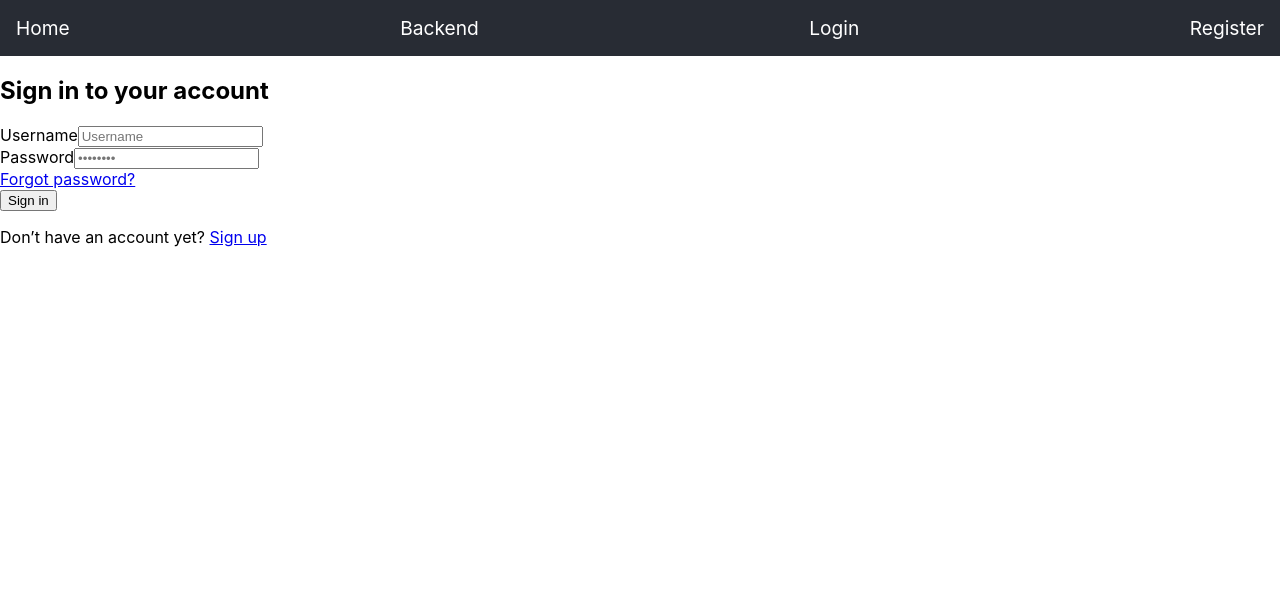
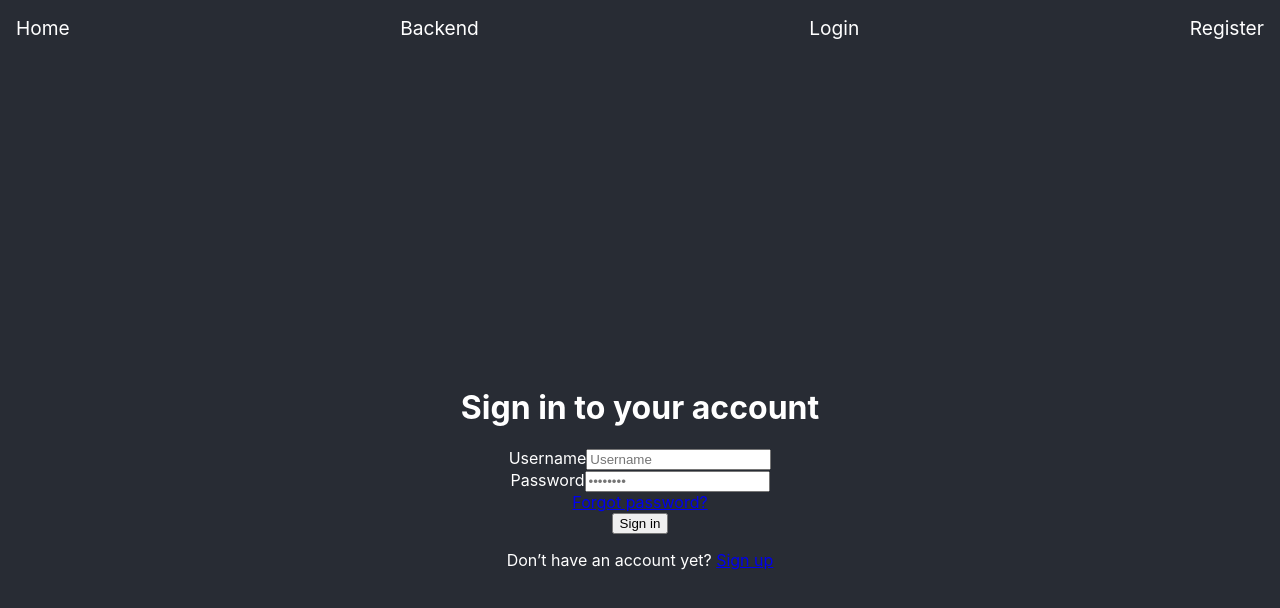
Before and after one commit to Bo1ek/TaskFleetFrontend, a React (Create React App) app: page /login in a window 1280 px wide. Shown: the top 608 px of the page. Built offline with nearby package versions, Linux system fonts and the light colour scheme.

Commit message:
Small changes in styling.

```diff
--- a/src/pages/LoginPage.tsx
+++ b/src/pages/LoginPage.tsx
@@ -3,6 +3,8 @@ import * as Yup from "yup";
 import { yupResolver } from "@hookform/resolvers/yup";
 import { useAuth } from "../context/useAuth";
 import { useForm } from "react-hook-form";
+import styles from "../styles/styles";
+import { Link } from "react-router-dom";
 
 type Props = {};
 
@@ -29,7 +31,7 @@ const LoginPage = (props: Props) => {
   };
 
   return (
-    <section className="bg-gray-50 dark:bg-gray-900">
+    <div style={styles.app}>
     <div className="flex flex-col items-center justify-center px-6 py-8 mx-auto md:h-screen lg:py-0">
       <div className="w-full bg-white rounded-lg shadow dark:border md:mb-20 sm:max-w-md xl:p-0 dark:bg-gray-800 dark:border-gray-700">
         <div className="p-6 space-y-4 md:space-y-6 sm:p-8">
@@ -85,18 +87,18 @@ const LoginPage = (props: Props) => {
             </button>
             <p className="text-sm font-light text-gray-500 dark:text-gray-400">
               Don’t have an account yet?{" "}
-              <a
-                href="#"
-                className="font-medium text-primary-600 hover:underline dark:text-primary-500"
-              >
-                Sign up
-              </a>
+              <Link
+              to="/register"
+              className="text-primary-600 hover:underline dark:text-primary-500 font-medium"
+            >
+              Sign up
+            </Link>
             </p>
           </form>
         </div>
       </div>
     </div>
-  </section>
+  </div>
   )
 };
 
--- a/src/pages/Register.tsx
+++ b/src/pages/Register.tsx
@@ -3,6 +3,7 @@ import * as Yup from "yup";
 import { yupResolver } from "@hookform/resolvers/yup";
 import { useAuth } from "../context/useAuth";
 import { useForm } from "react-hook-form";
+import styles from "../styles/styles";
 
 type Props = {};
 
@@ -48,7 +49,7 @@ const Register = (props: Props) => {
   };
 
   return (
-    <section className="bg-gray-50 dark:bg-gray-900">
+    <div style={styles.app}>
       <div className="flex flex-col items-center justify-center px-6 py-8 mx-auto md:h-screen lg:py-0">
         <div className="w-full bg-white rounded-lg shadow dark:border md:mb-20 sm:max-w-md xl:p-0 dark:bg-gray-800 dark:border-gray-700">
           <div className="p-6 space-y-4 md:space-y-6 sm:p-8">
@@ -157,7 +158,7 @@ const Register = (props: Props) => {
           </div>
         </div>
       </div>
-    </section>
+    </div>
   );
 };
 
```
